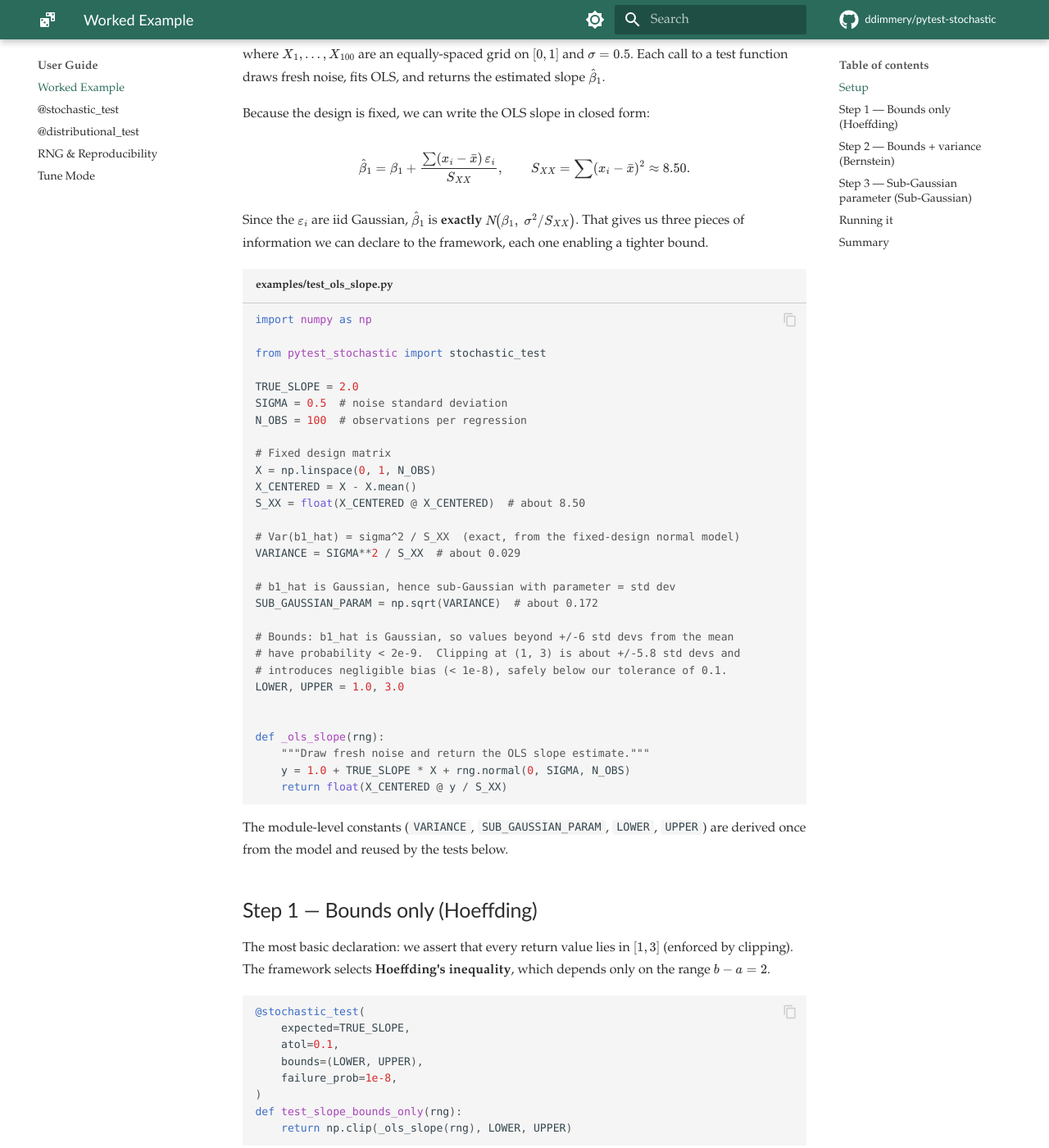
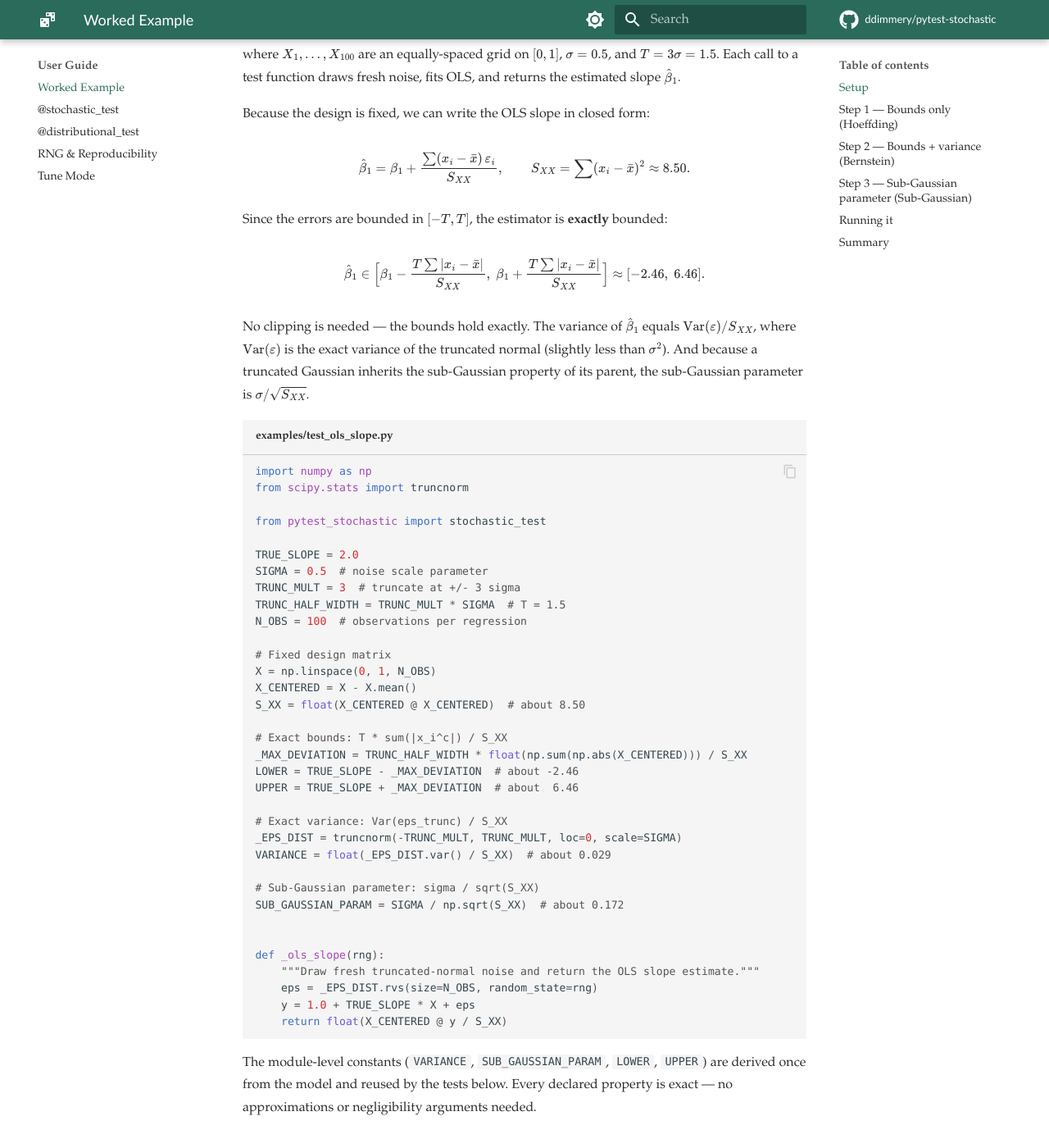
Before and after one commit to ddimmery/pytest-stochastic, an MkDocs documentation site: the page built from docs/guide/example.md, in a window 1280 px wide and 1400 px high, scrolled down 527 px. Shown: the whole window at 82% size. Built offline with MkDocs 1.6.1 and Material for MkDocs 9.7.7, drawn with Linux system fonts in a browser that asks for light colours; some web fonts are replaced; comment, search, counter and statistics services are not loaded; some of the changed text lies outside the part shown.

Commit message:
Use truncated normal errors so OLS example bounds hold exactly
The previous example used Gaussian errors with clipping to enforce bounds,
introducing a negligibility argument. Switching to a truncated normal
distribution makes the bounds, variance, and sub-Gaussian parameter all
exact — no approximations needed.

Co-Authored-By: Claude Opus 4.6 <noreply@anthropic.com>

````diff
--- a/docs/guide/example.md
+++ b/docs/guide/example.md
@@ -10,28 +10,41 @@ dramatically reduce the number of repetitions.
 
 Consider the fixed-design linear model
 
-$$Y_i = 1 + 2\,X_i + \varepsilon_i, \qquad \varepsilon_i \sim N(0, \sigma^2),$$
+$$Y_i = 1 + 2\,X_i + \varepsilon_i, \qquad
+\varepsilon_i \sim \text{TruncatedNormal}(0,\,\sigma^2,\,[-T,\,T]),$$
 
-where $X_1, \dots, X_{100}$ are an equally-spaced grid on $[0, 1]$ and
-$\sigma = 0.5$.  Each call to a test function draws fresh noise, fits OLS, and
-returns the estimated slope $\hat\beta_1$.
+where $X_1, \dots, X_{100}$ are an equally-spaced grid on $[0, 1]$,
+$\sigma = 0.5$, and $T = 3\sigma = 1.5$.  Each call to a test function draws
+fresh noise, fits OLS, and returns the estimated slope $\hat\beta_1$.
 
 Because the design is fixed, we can write the OLS slope in closed form:
 
 $$\hat\beta_1 = \beta_1 + \frac{\sum (x_i - \bar{x})\,\varepsilon_i}{S_{XX}},
 \qquad S_{XX} = \sum (x_i - \bar{x})^2 \approx 8.50.$$
 
-Since the $\varepsilon_i$ are iid Gaussian, $\hat\beta_1$ is **exactly**
-$N\!\big(\beta_1,\;\sigma^2 / S_{XX}\big)$.  That gives us three pieces of
-information we can declare to the framework, each one enabling a tighter bound.
+Since the errors are bounded in $[-T, T]$, the estimator is **exactly** bounded:
+
+$$\hat\beta_1 \in \Big[\beta_1 - \frac{T \sum |x_i - \bar{x}|}{S_{XX}},\;
+\beta_1 + \frac{T \sum |x_i - \bar{x}|}{S_{XX}}\Big]
+\approx [-2.46,\; 6.46].$$
+
+No clipping is needed &mdash; the bounds hold exactly.  The variance of
+$\hat\beta_1$ equals $\text{Var}(\varepsilon) / S_{XX}$, where
+$\text{Var}(\varepsilon)$ is the exact variance of the truncated normal
+(slightly less than $\sigma^2$).  And because a truncated Gaussian inherits
+the sub-Gaussian property of its parent, the sub-Gaussian parameter is
+$\sigma / \sqrt{S_{XX}}$.
 
 ```python title="examples/test_ols_slope.py"
 import numpy as np
+from scipy.stats import truncnorm
 
 from pytest_stochastic import stochastic_test
 
 TRUE_SLOPE = 2.0
-SIGMA = 0.5  # noise standard deviation
+SIGMA = 0.5  # noise scale parameter
+TRUNC_MULT = 3  # truncate at +/- 3 sigma
+TRUNC_HALF_WIDTH = TRUNC_MULT * SIGMA  # T = 1.5
 N_OBS = 100  # observations per regression
 
 # Fixed design matrix
@@ -39,32 +52,36 @@ X = np.linspace(0, 1, N_OBS)
 X_CENTERED = X - X.mean()
 S_XX = float(X_CENTERED @ X_CENTERED)  # about 8.50
 
-# Var(b1_hat) = sigma^2 / S_XX  (exact, from the fixed-design normal model)
-VARIANCE = SIGMA**2 / S_XX  # about 0.029
+# Exact bounds: T * sum(|x_i^c|) / S_XX
+_MAX_DEVIATION = TRUNC_HALF_WIDTH * float(np.sum(np.abs(X_CENTERED))) / S_XX
+LOWER = TRUE_SLOPE - _MAX_DEVIATION  # about -2.46
+UPPER = TRUE_SLOPE + _MAX_DEVIATION  # about  6.46
 
-# b1_hat is Gaussian, hence sub-Gaussian with parameter = std dev
-SUB_GAUSSIAN_PARAM = np.sqrt(VARIANCE)  # about 0.172
+# Exact variance: Var(eps_trunc) / S_XX
+_EPS_DIST = truncnorm(-TRUNC_MULT, TRUNC_MULT, loc=0, scale=SIGMA)
+VARIANCE = float(_EPS_DIST.var() / S_XX)  # about 0.029
 
-# Bounds: b1_hat is Gaussian, so values beyond +/-6 std devs from the mean
-# have probability < 2e-9.  Clipping at (1, 3) is about +/-5.8 std devs and
-# introduces negligible bias (< 1e-8), safely below our tolerance of 0.1.
-LOWER, UPPER = 1.0, 3.0
+# Sub-Gaussian parameter: sigma / sqrt(S_XX)
+SUB_GAUSSIAN_PARAM = SIGMA / np.sqrt(S_XX)  # about 0.172
 
 
 def _ols_slope(rng):
-    """Draw fresh noise and return the OLS slope estimate."""
-    y = 1.0 + TRUE_SLOPE * X + rng.normal(0, SIGMA, N_OBS)
+    """Draw fresh truncated-normal noise and return the OLS slope estimate."""
+    eps = _EPS_DIST.rvs(size=N_OBS, random_state=rng)
+    y = 1.0 + TRUE_SLOPE * X + eps
     return float(X_CENTERED @ y / S_XX)
 ```
 
 The module-level constants (`VARIANCE`, `SUB_GAUSSIAN_PARAM`, `LOWER`, `UPPER`)
-are derived once from the model and reused by the tests below.
+are derived once from the model and reused by the tests below.  Every declared
+property is exact &mdash; no approximations or negligibility arguments needed.
 
 ## Step 1 &mdash; Bounds only (Hoeffding)
 
-The most basic declaration: we assert that every return value lies in $[1, 3]$
-(enforced by clipping).  The framework selects **Hoeffding's inequality**, which
-depends only on the range $b - a = 2$.
+The most basic declaration: we assert that every return value lies in
+$[\approx\!-2.46,\;\approx\!6.46]$ (which holds exactly by construction).
+The framework selects **Hoeffding's inequality**, which depends only on the
+range $b - a \approx 8.91$.
 
 ```python
 @stochastic_test(
@@ -74,19 +91,19 @@ depends only on the range $b - a = 2$.
     failure_prob=1e-8,
 )
 def test_slope_bounds_only(rng):
-    return np.clip(_ols_slope(rng), LOWER, UPPER)
+    return _ols_slope(rng)
 ```
 
-$$n_{\text{Hoeffding}} = \left\lceil \frac{(b - a)^2 \ln(2/\delta)}{2\,\varepsilon^2} \right\rceil = 3{,}823$$
+$$n_{\text{Hoeffding}} = \left\lceil \frac{(b - a)^2 \ln(2/\delta)}{2\,\varepsilon^2} \right\rceil = 75{,}886$$
 
-Hoeffding treats all $[1, 3]$-bounded random variables equally.  It doesn't
-know that our estimator has small variance &mdash; it budgets for the worst case
-($\text{Var} = (b-a)^2/4 = 1$).
+Hoeffding treats all bounded random variables equally.  It doesn't know that
+our estimator has small variance &mdash; it budgets for the worst case
+($\text{Var} = (b-a)^2/4 \approx 19.8$).
 
 ## Step 2 &mdash; Bounds + variance (Bernstein)
 
-Adding the variance $\text{Var}(\hat\beta_1) = \sigma^2 / S_{XX} \approx 0.029$
-unlocks **Bernstein's inequality**, which combines the range and variance:
+Adding the variance $\text{Var}(\hat\beta_1) \approx 0.029$ unlocks
+**Bernstein's inequality**, which combines the range and variance:
 
 ```python
 @stochastic_test(
@@ -97,20 +114,21 @@ unlocks **Bernstein's inequality**, which combines the range and variance:
     failure_prob=1e-8,
 )
 def test_slope_bounds_and_variance(rng):
-    return np.clip(_ols_slope(rng), LOWER, UPPER)
+    return _ols_slope(rng)
 ```
 
-$$n_{\text{Bernstein}} = \left\lceil \frac{2\sigma^2 \ln(2/\delta)}{\varepsilon^2} + \frac{2(b-a)\ln(2/\delta)}{3\varepsilon} \right\rceil = 368$$
+$$n_{\text{Bernstein}} = \left\lceil \frac{2\sigma^2 \ln(2/\delta)}{\varepsilon^2} + \frac{2(b-a)\ln(2/\delta)}{3\varepsilon} \right\rceil = 918$$
 
 Because the true variance ($\approx 0.029$) is much smaller than the worst-case
-variance implied by the range ($1.0$), Bernstein is **10&times; tighter** than
-Hoeffding.
+variance implied by the range ($\approx 19.8$), Bernstein is **83&times;
+tighter** than Hoeffding.
 
 ## Step 3 &mdash; Sub-Gaussian parameter (Sub-Gaussian)
 
-The OLS slope is exactly Gaussian, so it is sub-Gaussian with parameter equal to
-its standard deviation.  This is the tightest characterization of the tail
-behavior, and unlike the bounded-distribution bounds, **no clipping is needed**:
+Because a truncated Gaussian inherits the sub-Gaussian property of its parent,
+the OLS slope is sub-Gaussian with parameter $\sigma / \sqrt{S_{XX}}$.  This is
+the tightest characterization of the tail behavior and avoids the looseness of
+the bounded-range assumption entirely:
 
 ```python
 @stochastic_test(
@@ -136,24 +154,24 @@ pytest examples/test_ols_slope.py -v
 
 ```{ .text .no-copy }
 examples/test_ols_slope.py::test_slope_bounds_only PASSED
-    [hoeffding, n=3823, observed=1.99845, maurer_pontil_effective_n=1271]
+    [hoeffding, n=75886, observed=2.00043, maurer_pontil_effective_n=4701]
 examples/test_ols_slope.py::test_slope_bounds_and_variance PASSED
-    [bernstein, n=368, observed=1.9836]
+    [median_of_means, n=918, observed=1.99653]
 examples/test_ols_slope.py::test_slope_sub_gaussian PASSED
-    [sub_gaussian, n=113, observed=1.9911]
+    [sub_gaussian, n=113, observed=2.02819]
 ```
 
 All three tests verify the same property &mdash; that $\hat\beta_1$ concentrates
-around $2.0$ &mdash; but the sample counts range from **3,823 down to 113**: a
-**34&times; reduction** from knowing nothing beyond bounds to knowing the exact
+around $2.0$ &mdash; but the sample counts range from **75,886 down to 113**: a
+**672&times; reduction** from knowing nothing beyond bounds to knowing the exact
 sub-Gaussian parameter.
 
 !!! tip "Maurer-Pontil: a free upgrade"
 
-    Notice the `maurer_pontil_effective_n=1271` on the first test.  The
+    Notice the `maurer_pontil_effective_n=4701` on the first test.  The
     framework always runs the full $n$ required by the selected bound, but when
     bounds are declared it checks the **Maurer-Pontil empirical Bernstein
-    bound** post-hoc.  Here it found that only 1,271 of the 3,823 samples
+    bound** post-hoc.  Here it found that only 4,701 of the 75,886 samples
     were actually needed &mdash; the remaining samples confirmed that the
     estimator's empirical variance was small enough to tighten the bound at
     no extra cost.
````
Also changed, not shown: other parts of docs/guide/example.md (+4 -4 lines), 1 other file.
